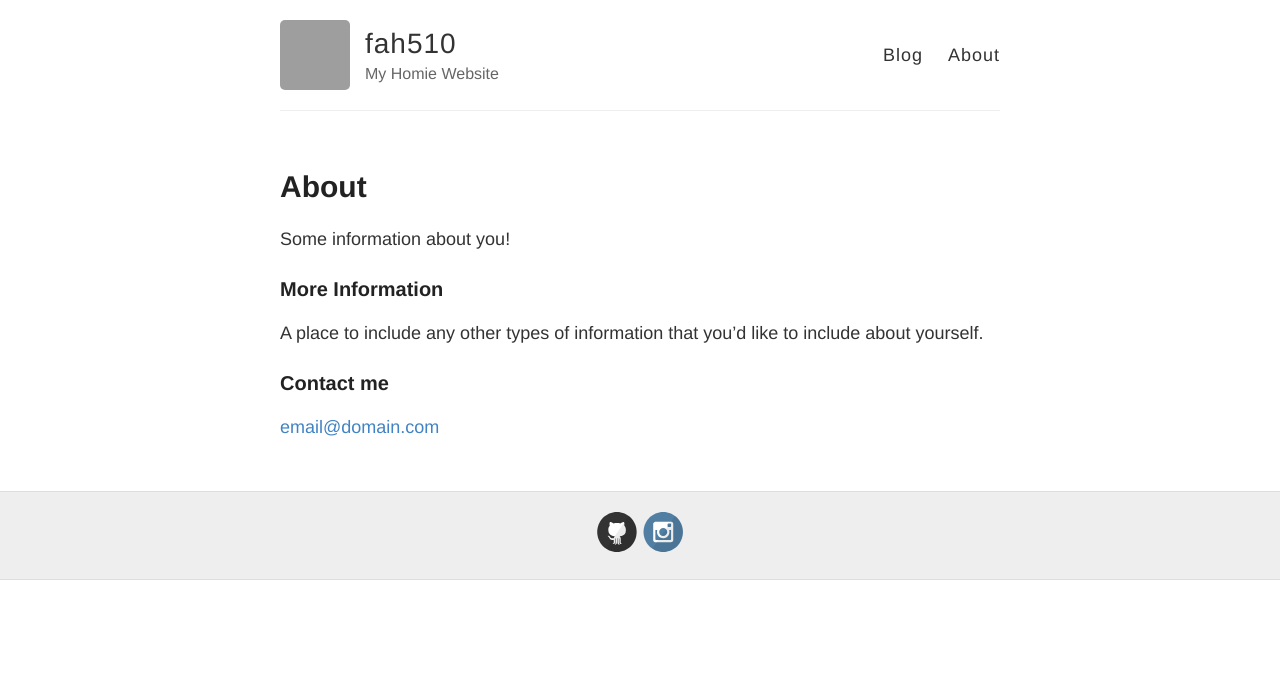
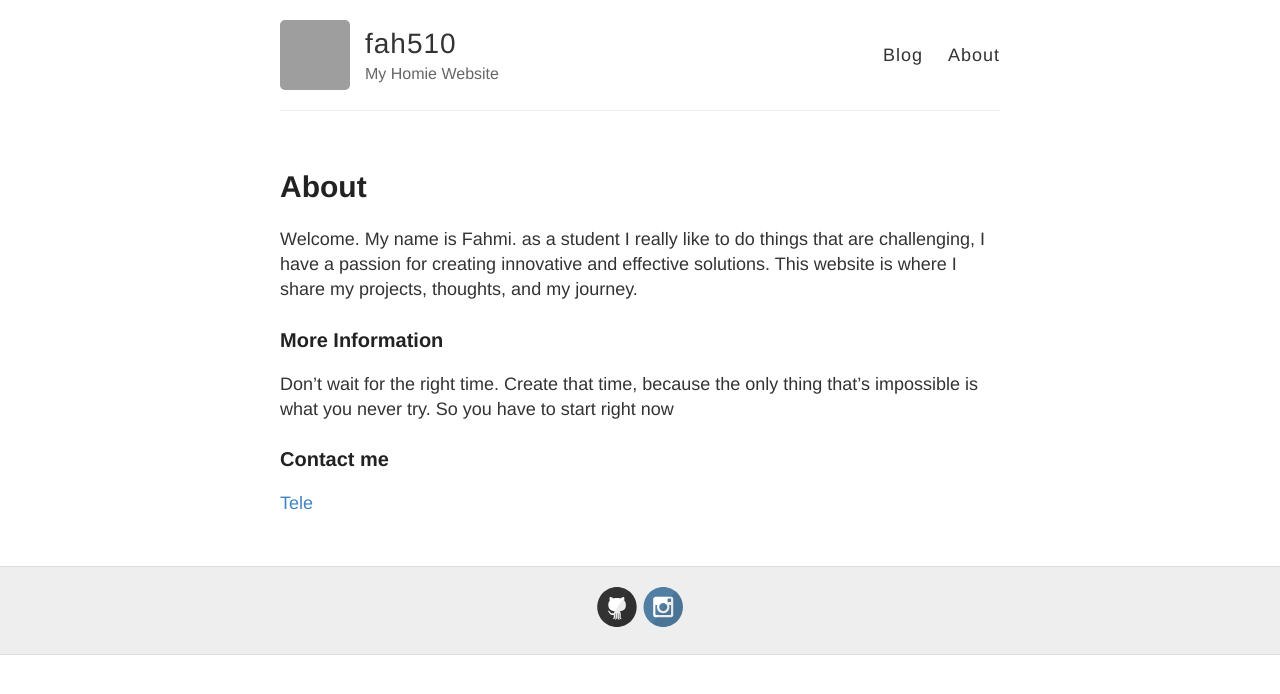
Before and after one commit to fahmishq/fahmishdq, a Jekyll site: the page built from about.md, in a window 1280 px wide. Shown: the top 694 px of the page. Built offline with Jekyll 4.4.1, drawn with Linux system fonts in a browser that asks for light colours; grey boxes are pictures that could not be loaded.

Commit message:
about.md
Signed-off-by: fahmishq <stylobanget@gmail.com>

```diff
--- a/about.md
+++ b/about.md
@@ -3,13 +3,12 @@ layout: page
 title: About
 permalink: /about/
 ---
-
-Some information about you!
+Welcome. My name is Fahmi. as a student I really like to do things that are challenging, I have a passion for creating innovative and effective solutions. This website is where I share my projects, thoughts, and my journey.
 
 ### More Information
 
-A place to include any other types of information that you'd like to include about yourself.
+Don't wait for the right time. Create that time, because the only thing that's impossible is what you never try. So you have to start right now
 
 ### Contact me
 
-[email@domain.com](mailto:email@domain.com)
+[Tele](t.me/fahmishdq)
```
